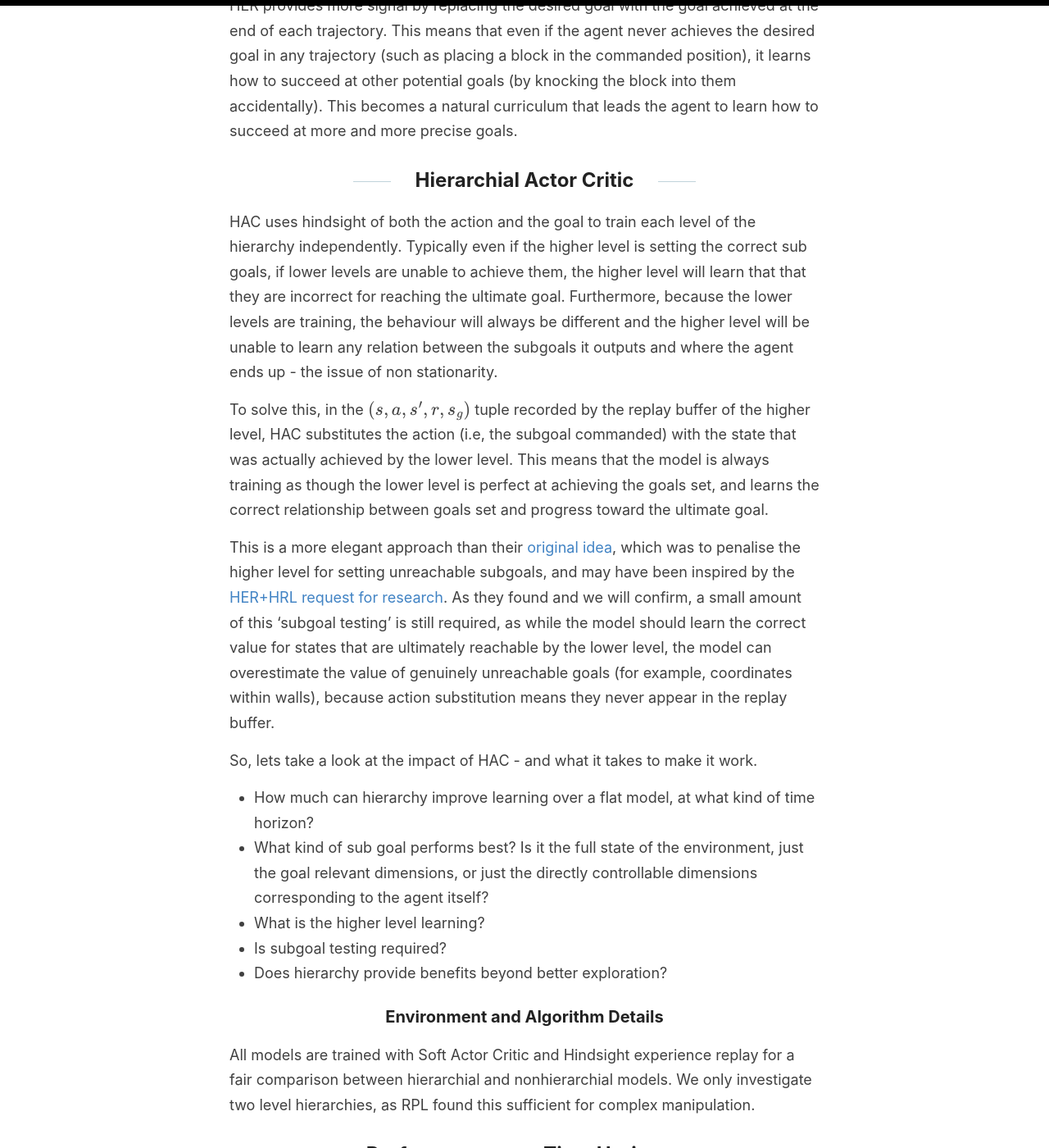
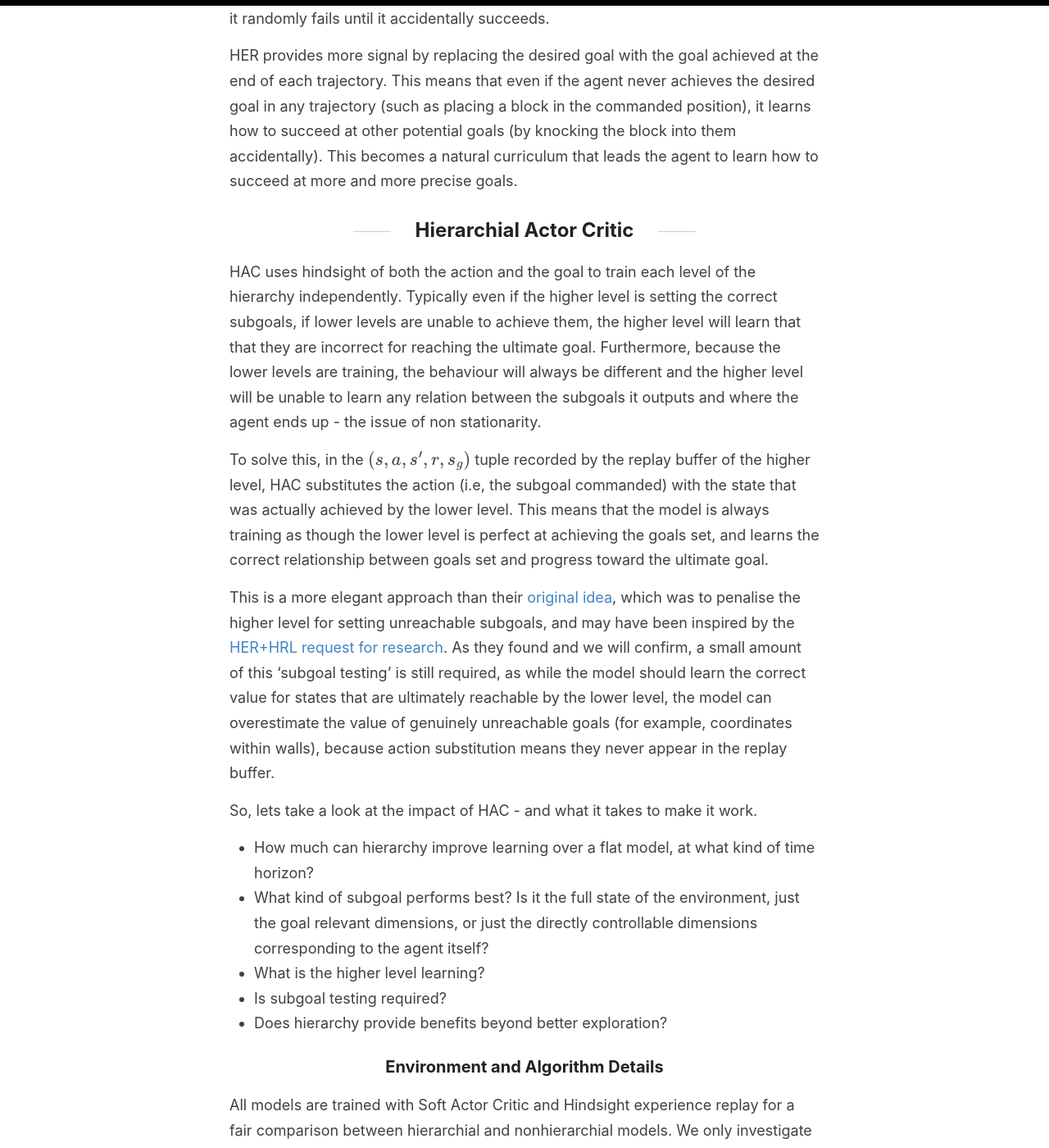
Before and after one commit to sholtodouglas/sholtodouglas.github.io, a Jekyll site: the page built from _posts/2020-06-03-DoesHierarchialRLWorkYet.md, in a window 1280 px wide and 1400 px high, scrolled down 4946 px. Shown: the whole window at 82% size. Built offline with Jekyll 4.4.1, drawn with Linux system fonts in a browser that asks for light colours; formulas are drawn with MathJax 3; some of the changed text lies outside the part shown.

Commit message:
Update 2020-06-03-DoesHierarchialRLWorkYet.md

```diff
--- a/_posts/2020-06-03-DoesHierarchialRLWorkYet.md
+++ b/_posts/2020-06-03-DoesHierarchialRLWorkYet.md
@@ -68,7 +68,7 @@
 HER provides more signal by replacing the desired goal with the goal achieved at the end of each trajectory. This means that even if the agent never achieves the desired goal in any trajectory (such as placing a block in the commanded position), it learns how to succeed at other potential goals (by knocking the block into them accidentally). This becomes a natural curriculum that leads the agent to learn how to succeed at more and more precise goals.
 
 ## Hierarchial Actor Critic
-HAC uses hindsight of both the action and the goal to train each level of the hierarchy independently. Typically even if the higher level is setting the correct sub goals, if lower levels are unable to achieve them, the higher level will learn that that they are incorrect for reaching the ultimate goal. Furthermore, because the lower levels are training, the behaviour will always be different and the higher level will be unable to learn any relation between the subgoals it outputs and where the agent ends up - the issue of non stationarity.
+HAC uses hindsight of both the action and the goal to train each level of the hierarchy independently. Typically even if the higher level is setting the correct subgoals, if lower levels are unable to achieve them, the higher level will learn that that they are incorrect for reaching the ultimate goal. Furthermore, because the lower levels are training, the behaviour will always be different and the higher level will be unable to learn any relation between the subgoals it outputs and where the agent ends up - the issue of non stationarity.
 
 To solve this, in the $(s, a, s', r, s_g)$ tuple recorded by the replay buffer of the higher level, HAC substitutes the action (i.e, the subgoal commanded) with the state that was actually achieved by the lower level. This means that the model is always training as though the lower level is perfect at achieving the goals set, and learns the correct relationship between goals set and progress toward the ultimate goal.
 
@@ -77,7 +77,7 @@
 So, lets take a look at the impact of HAC - and what it takes to make it work.
 
 - How much can hierarchy improve learning over a flat model, at what kind of time horizon?
-- What kind of sub goal performs best? Is it the full state of the environment, just the goal relevant dimensions, or just the directly controllable dimensions corresponding to the agent itself?
+- What kind of subgoal performs best? Is it the full state of the environment, just the goal relevant dimensions, or just the directly controllable dimensions corresponding to the agent itself?
 - What is the higher level learning?
 - Is subgoal testing required?
 - Does hierarchy provide benefits beyond better exploration?
@@ -93,7 +93,7 @@
 ![alt text](https://sholtodouglas.github.io/images/hierarchial/hiervsnot.png "Hierarchy vs Single Layer")
 
 
-## What kind of Sub goal performs best?
+## What kind of Subgoal performs best?
 
 On the left, subgoals in the full environment state are visualised - with the transparent pointmass and block visualising the subgoal. On the right, subgoals exclusively in the controllable dimensions of the environment are visulised - only the pointmass itself. In the center, a non hierarchial model without subgoals is shown.
 
@@ -110,7 +110,7 @@
 ![alt-text-1](https://sholtodouglas.github.io/images/hierarchial/qviz1.gif "title-1") ![alt-text-2](https://sholtodouglas.github.io/images/hierarchial/qviz2.gif "title-2")
 
 
-## Sub Goal Testing
+## Subgoal Testing
 
 As described earlier, by substituting the lower level achieved goal for the subgoal (higher level action) in the replay buffer, the higher level trains as though the lower level perfectly achieves the subgoals it commands. However, this will lead to the higher level assigning unknown value to states which are never reached, even if they are commanded. Levy et al's solution is to periodically set the lower level policy to deterministic instead of stochastic, not substitute the subgoal for the achieved goal and then assign a large negative reward to transitions where the higher level policy sets unreached subgoals. I wondered if instead, it would be sufficient to simply not subsitute subgoal for achieved goal some fraction of the time, so that the model would learn that unreached goals do not progress it towards the goal.
 
```
Also changed, not shown: other parts of _posts/2020-06-03-DoesHierarchialRLWorkYet.md (+2 -3 lines).
